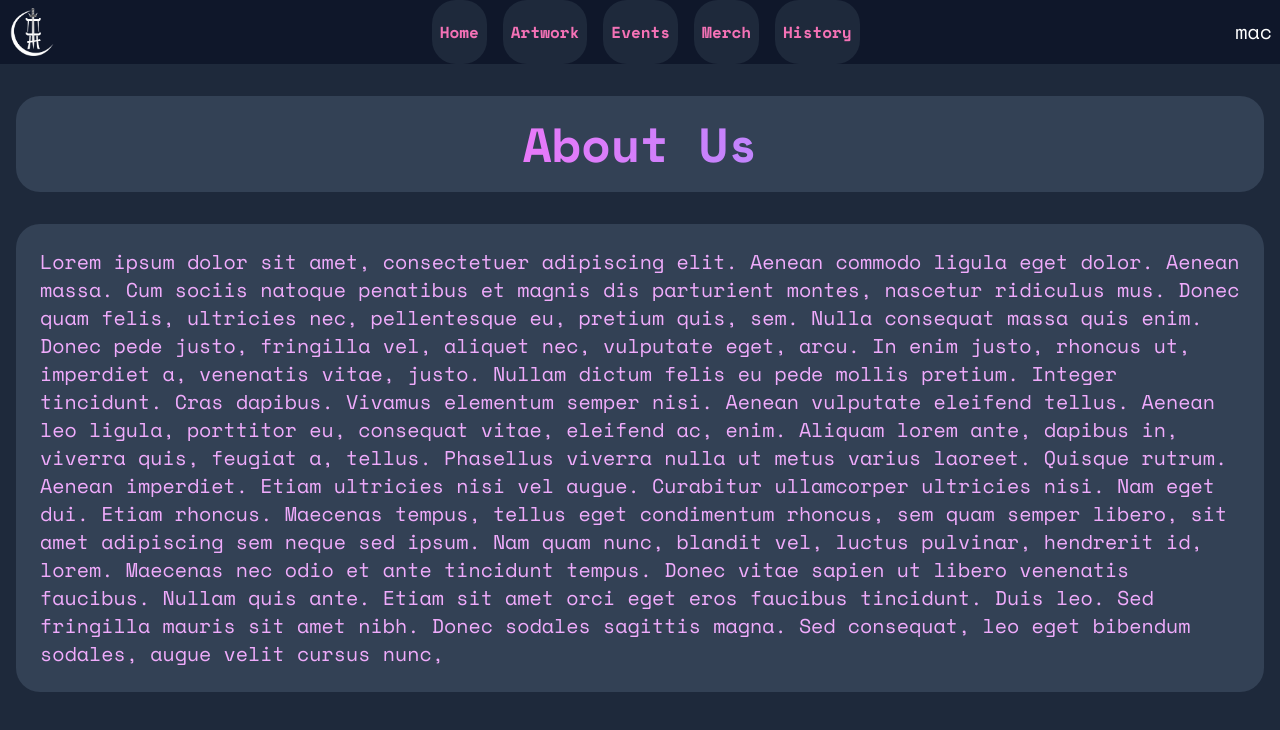
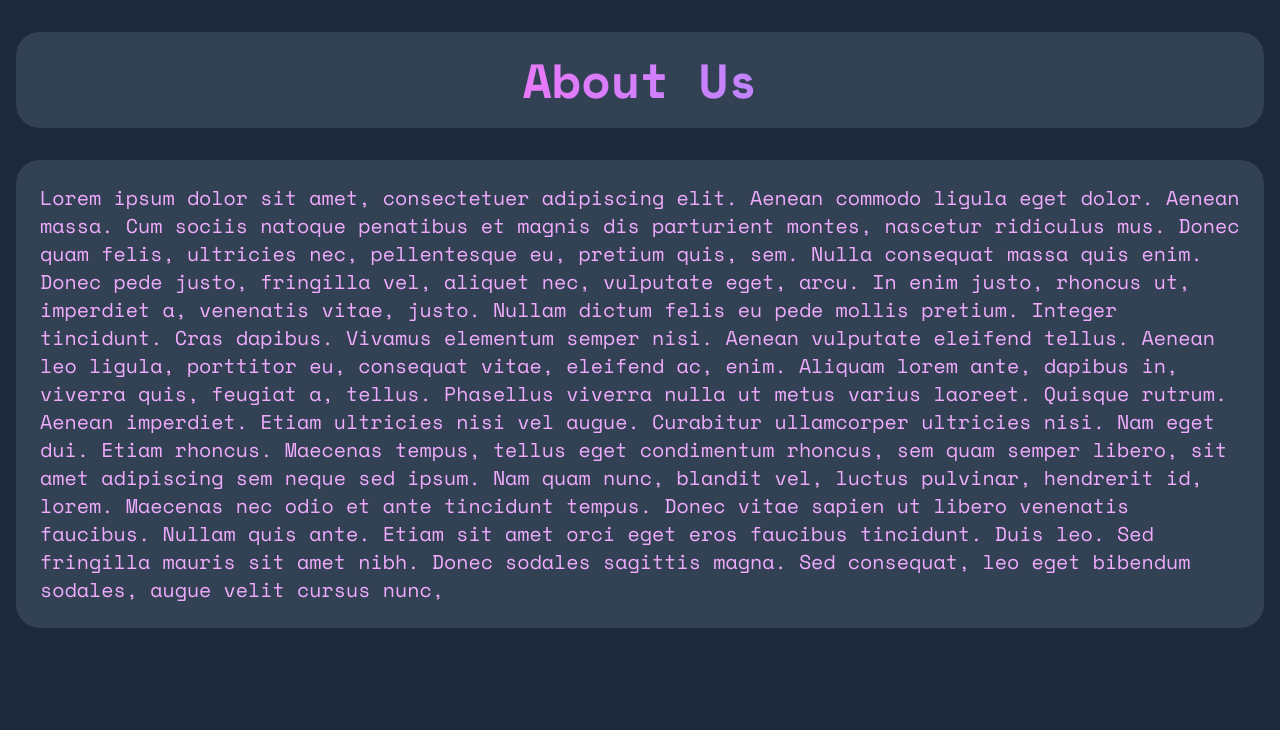
Before and after one commit to Kirit0me/MAC_website, a React (Vite) app: page /about in a window 1280 px wide. Shown: the top 730 px of the page. Built offline with nearby package versions, Linux system fonts and the light colour scheme.

Commit message:
netlify gay

```diff
--- a/src/AbousUs.jsx
+++ b/src/AbousUs.jsx
@@ -1,9 +1,8 @@
-import Navbar from "./NavBar"
+
 
 function About() {
     return(
         <div class="h-screen snap-center flex-col">
-            <Navbar />
             <h1 class ="text-center p-4 pt-8 text-5xl rounded-3xl">
                 <div class="bg-slate-700 rounded-3xl p-6 ">
                 <span class="bg-clip-text font-semibold text-transparent bg-gradient-to-r from-fuchsia-400 to-purple-400">About Us</span>
```
